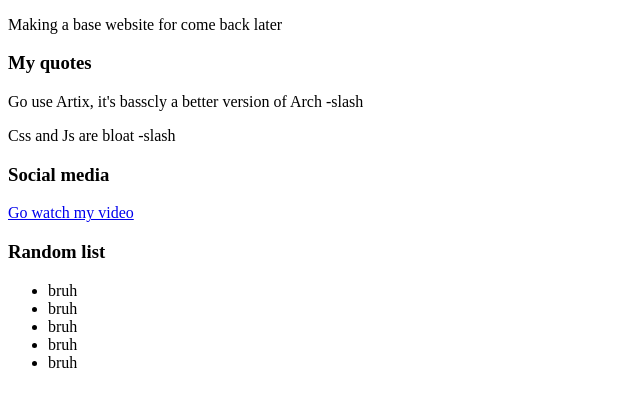
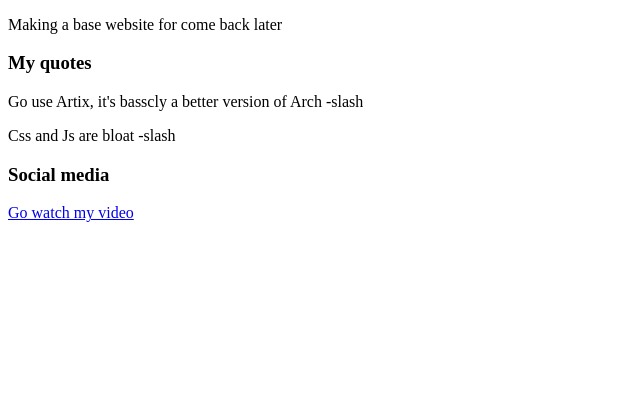
Before and after one commit to SlashandDash/htmlThing, a plain HTML site: page index.html in a window 1280 px wide. Shown: the part 105-512 px from the top of the page, without its empty margins (0-640 px from the left). Drawn offline with Linux system fonts and the light colour scheme.

Commit message:
removed list

```diff
--- a/index.html
+++ b/index.html
@@ -14,15 +14,5 @@
 <h3>Social media</h3>
 <a href='https://www.youtube.com/channel/UCrSVYjfs2Y6k0KiOEPOS5CA'>Go watch my video<a/>
 
-<h3>Random list</h3>
-<ul>
-  <li>bruh</li>
-  <li>bruh</li>
-  <li>bruh</li>
-  <li>bruh</li>
-  <li>bruh</li>
-</ul>
-
-
 </body>
 </html>
```
